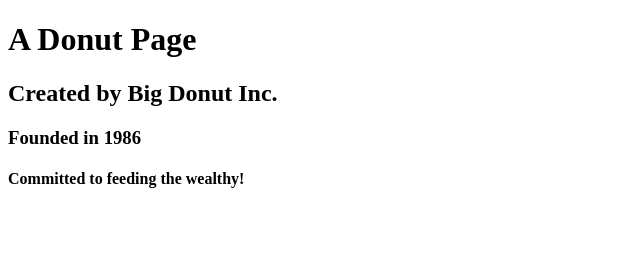
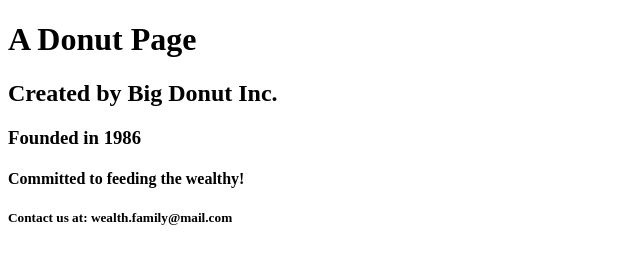
Before and after one commit to Lois-Lanctot/donuts, a plain HTML site: page index.html in a window 1280 px wide. Shown: the whole page, without its empty margins (0-640 px from the left). Drawn offline with Linux system fonts and the light colour scheme.

Commit message:
added an h5

```diff
--- a/index.html
+++ b/index.html
@@ -9,5 +9,6 @@
     <h2>Created by Big Donut Inc.</h2>
     <h3>Founded in 1986</h3>
     <h4>Committed to feeding the wealthy!</h4>
+    <h5>Contact us at: wealth.family@mail.com</h5>
 </body>
 </html>
```
